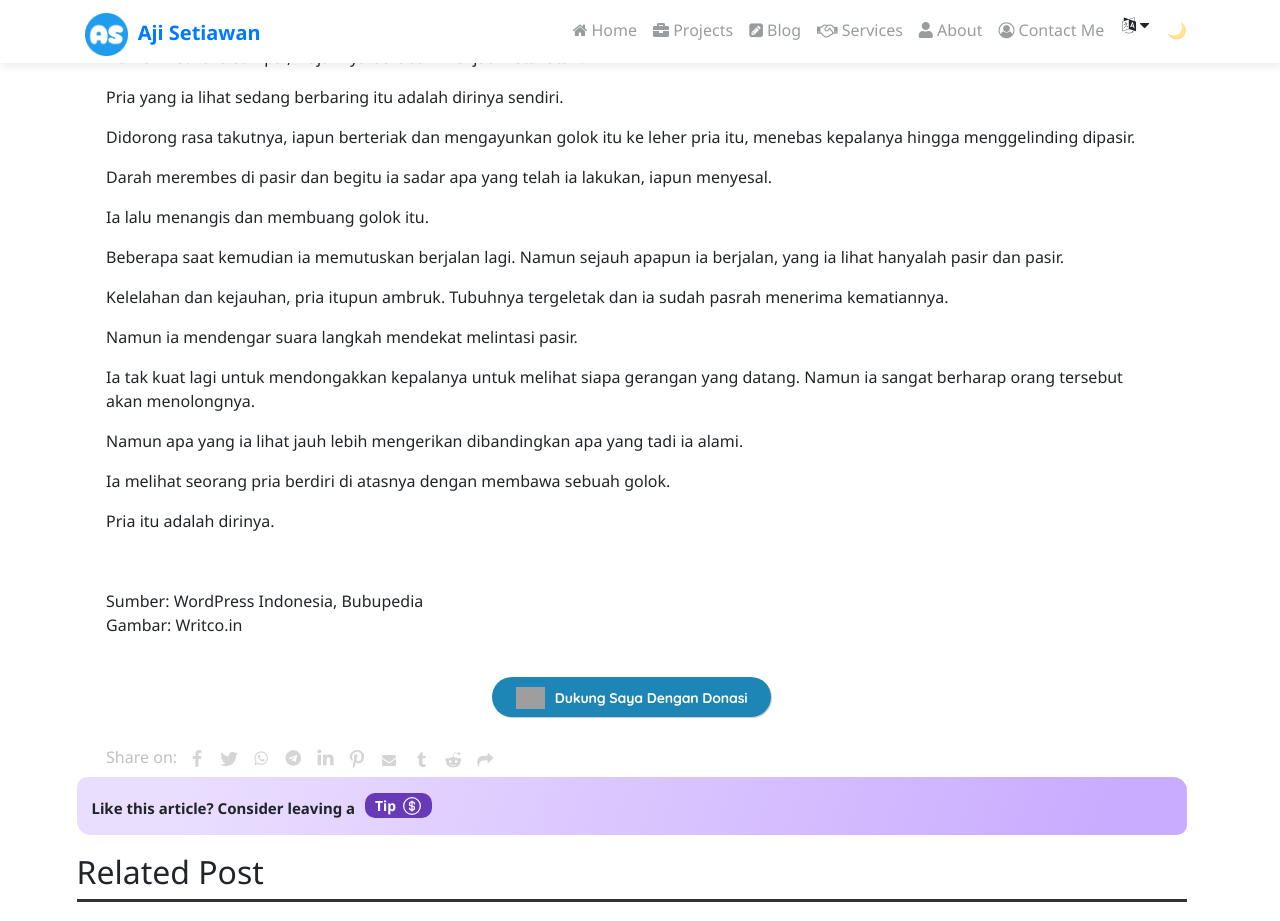
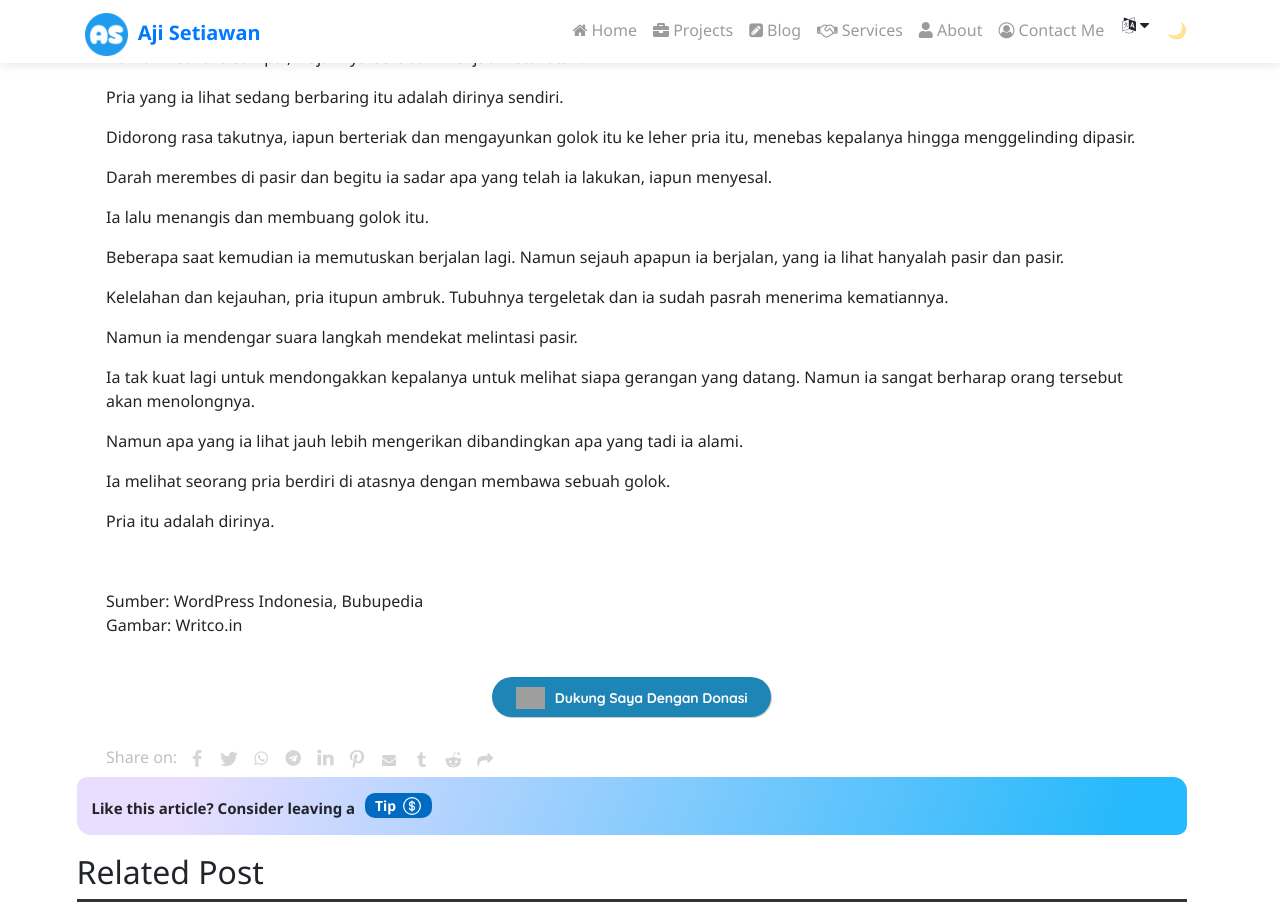
Before and after one commit to ajisetiawan716/ajisetiawan716.github.io, a Jekyll site: the page built from _posts/2024-05-12-creepypasta-endless-loop.md, in a window 1280 px wide and 1400 px high, scrolled down 1157 px. Shown: the top 921 px of the window. Built offline with Jekyll 4.4.1, drawn with Linux system fonts in a browser that asks for light colours; nearby versions of some CDN libraries; emoji names are drawn with the system emoji font; comment, search, counter and statistics services are not loaded; a style sheet for code colours, icons or effects is not loaded; grey boxes are pictures that could not be loaded.

Commit message:
Update _blog.scss

```diff
--- a/_sass/_blog.scss
+++ b/_sass/_blog.scss
@@ -77,7 +77,7 @@
 
 /* Tip */
 .tip-block {
-  background-image: linear-gradient(111.3deg, #eadeff 9.6%, #c9abff 93.6%);
+  background-image: linear-gradient(111.3deg, #eadeff 9.6%, #26b9fb 93.6%);
   font-weight: bold;
   padding: 10px 15px;
   border-radius: 10px 14px;
@@ -89,7 +89,7 @@
   font-size: 15px;
 }
 .tip-block a {
-  background-color: #673AB7;
+  background-color: #006bc1;
   padding: 2px 10px;
   color: white;
   border-radius: 10px;
```
